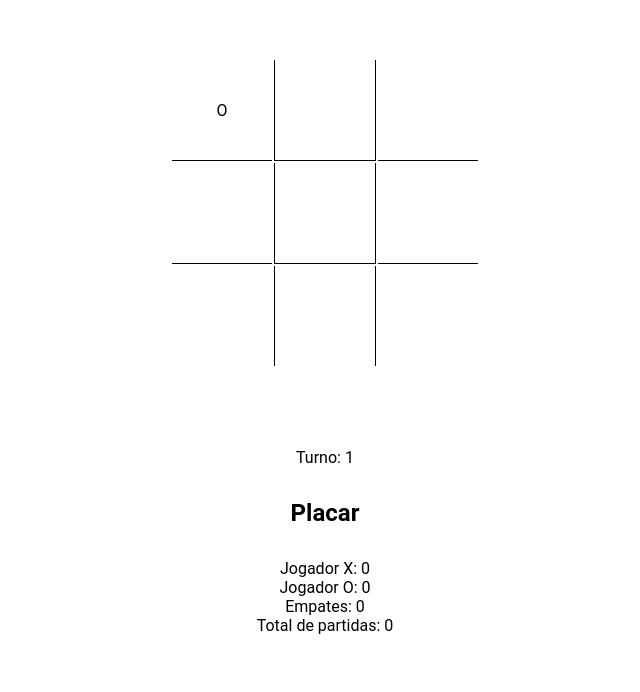
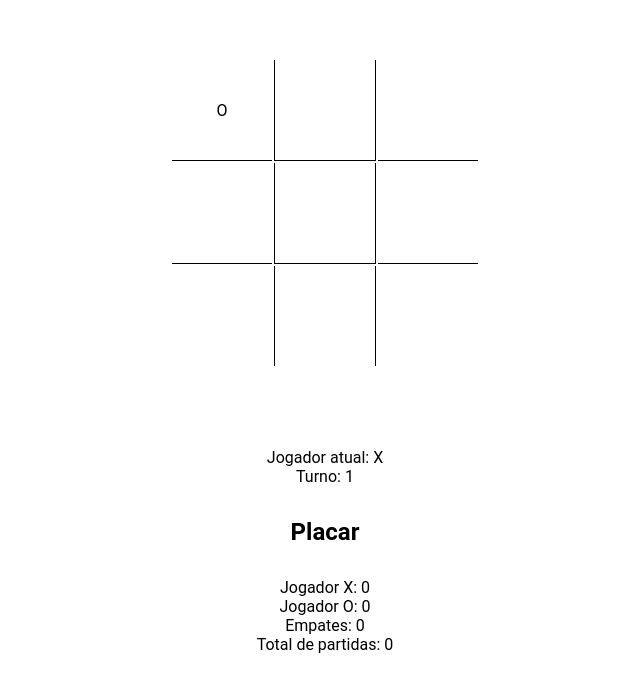
Before and after one commit to gomes-tkd/jogo-da-velha-js, a plain HTML site: page index.html in a window 1280 px wide. Both pictures are taken after a click on the element 537 px from the left and 218 px from the top of the page. Shown: the part 108-800 px from the top of the page, without its empty margins (315-955 px from the left). Drawn offline with Linux system fonts and the light colour scheme.

Commit message:
jogador atual

```diff
--- a/index.html
+++ b/index.html
@@ -30,6 +30,7 @@
         </table>
     </div>
     <div>
+        <p>Jogador atual: <span class="jogador-atual"></span></p>
         <p>Turno: <span class="turno">0</span></p>
         <h2>Placar</h2>
         <p>Jogador X: <span class="resultado-x">0</span></p>
--- a/js/main.js
+++ b/js/main.js
@@ -31,6 +31,12 @@ function handleTurno(x) {
         turno.innerHTML = turnoContador.toString();
 
         handleClearBoard();
+    }
+
+    if (turnoContador % 2 === 0) {
+        jogadorAtual.innerHTML = "X";
+    } else {
+        jogadorAtual.innerHTML = "O";
     }
 
     handleCondicaoVitoria(tabuleiro);
```
